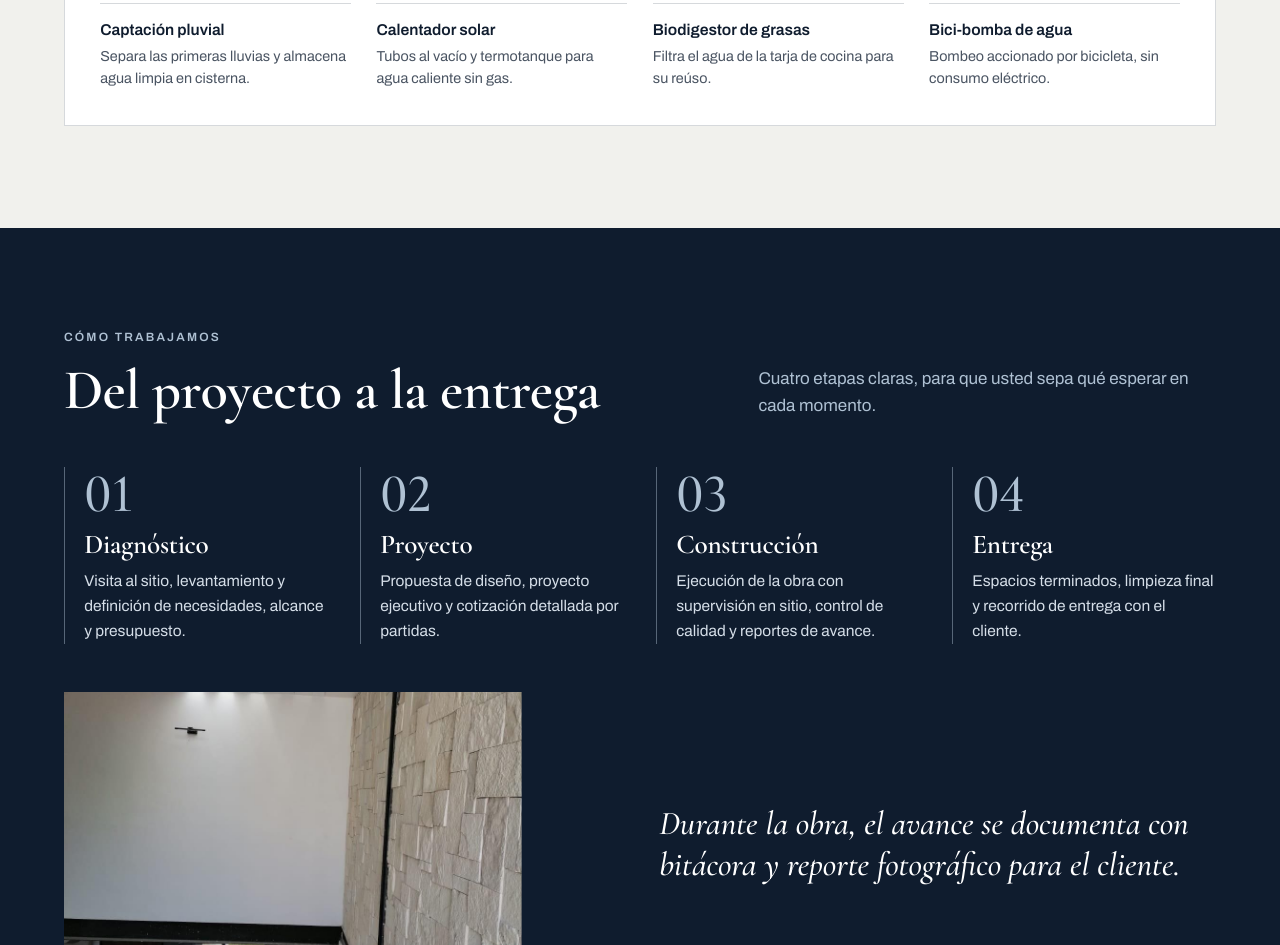
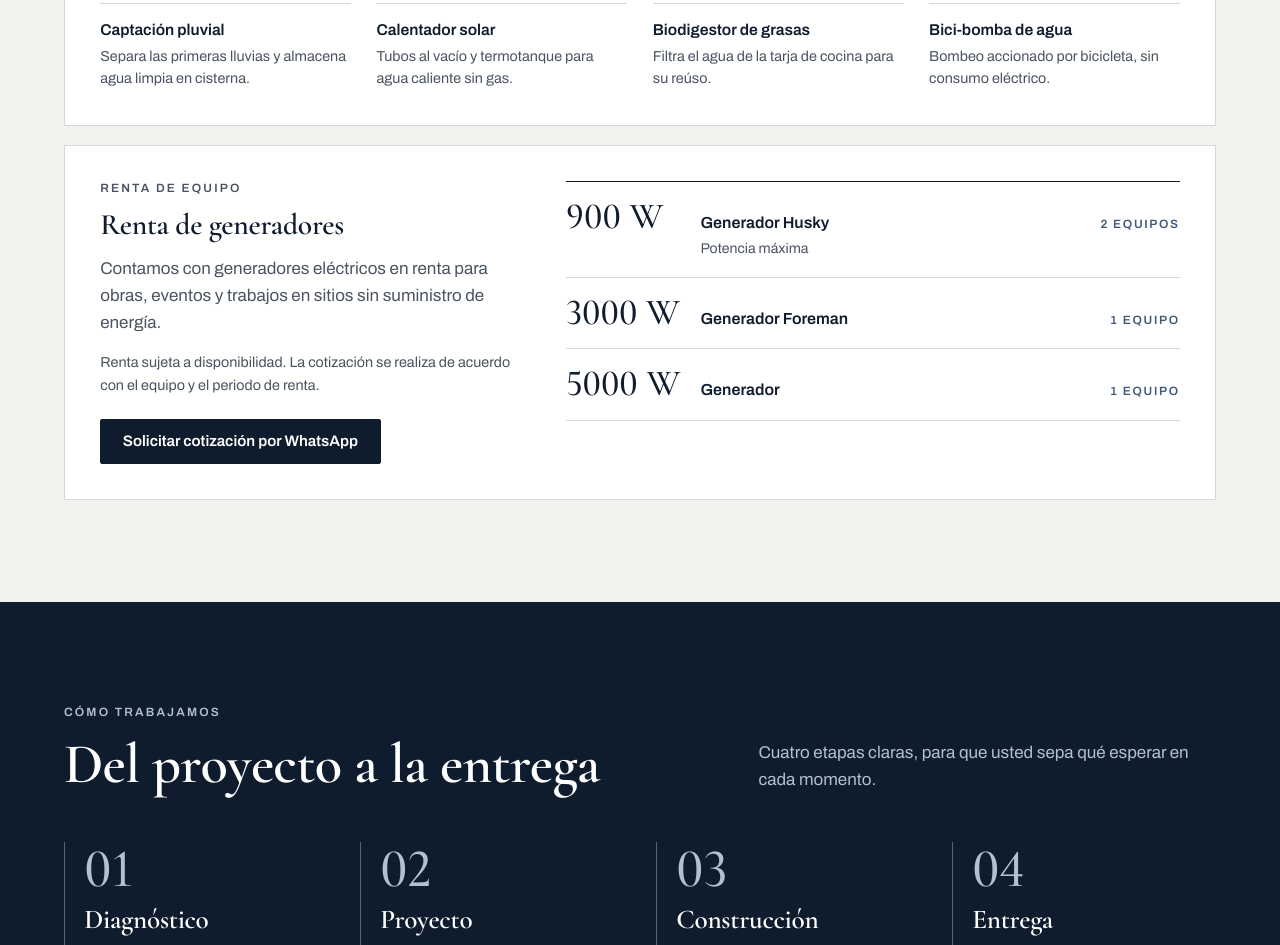
Before and after one commit to guzmansyhair-a11y/adco-arquitectos, a plain HTML site: page index.html in a window 1280 px wide. Shown: the part 3162-4107 px from the top of the page. Drawn offline with nearby package versions, Linux system fonts and the light colour scheme.

Commit message:
Renta de generadores en Servicios
Bloque con los generadores en inventario (900 W, 3000 W y 5000 W),
botón de cotización por WhatsApp y la opción en el formulario de contacto.

Co-Authored-By: Claude Opus 5.5 <noreply@anthropic.com>
Claude-Session: https://claude.ai/code/session_01SUAEGdFPTfHU93B6T2XApt

```diff
--- a/index.html
+++ b/index.html
@@ -18,7 +18,7 @@
 <link rel="preconnect" href="https://fonts.googleapis.com">
 <link rel="preconnect" href="https://fonts.gstatic.com" crossorigin>
 <link rel="stylesheet" href="https://fonts.googleapis.com/css2?family=Archivo:wght@400;500;600&family=Cormorant+Garamond:ital,wght@0,500;0,600;1,500&display=swap">
-<script type="application/ld+json">{"@context":"https://schema.org","@type":"GeneralContractor","name":"ADCO Arquitectos","legalName":"Corporativo de Servicios en Arquitectura y Construcción ADCO, S.A. de C.V.","url":"https://guzmansyhair-a11y.github.io/adco-arquitectos/","logo":"https://guzmansyhair-a11y.github.io/adco-arquitectos/img/logo-adco-azul.png","image":"https://guzmansyhair-a11y.github.io/adco-arquitectos/img/compartir.jpg","telephone":"+52 777 511 4267","email":"alonzo@adcoarquitectos.com","address":{"@type":"PostalAddress","streetAddress":"Prolongación Miguel Hidalgo 198, Col. Chamilpa","addressLocality":"Cuernavaca","addressRegion":"Morelos","postalCode":"62210","addressCountry":"MX"},"areaServed":["Ciudad de México","Morelos"]}</script>
+<script type="application/ld+json">{"@context":"https://schema.org","@type":"GeneralContractor","name":"ADCO Arquitectos","legalName":"Corporativo de Servicios en Arquitectura y Construcción ADCO, S.A. de C.V.","url":"https://guzmansyhair-a11y.github.io/adco-arquitectos/","logo":"https://guzmansyhair-a11y.github.io/adco-arquitectos/img/logo-adco-azul.png","image":"https://guzmansyhair-a11y.github.io/adco-arquitectos/img/compartir.jpg","telephone":"+52 777 511 4267","email":"alonzo@adcoarquitectos.com","address":{"@type":"PostalAddress","streetAddress":"Prolongación Miguel Hidalgo 198, Col. Chamilpa","addressLocality":"Cuernavaca","addressRegion":"Morelos","postalCode":"62210","addressCountry":"MX"},"areaServed":["Ciudad de México","Morelos"],"makesOffer":{"@type":"Offer","itemOffered":{"@type":"Service","name":"Renta de generadores eléctricos","description":"Generadores de 900 W, 3000 W y 5000 W en renta para obras, eventos y trabajos sin suministro de energía."}}}</script>
 <style>
 :root {
   /* Retícula de 12 columnas · índice tipográfico de obras con vista previa fija · corte diagonal del logotipo ADCO en fotos y bandas */
@@ -137,6 +137,20 @@ p { margin: 0; }
 .eco li { display: grid; gap: .25rem; border-top: 1px solid var(--regla); padding-top: .8rem; }
 .eco li strong { font-weight: 600; font-size: .98rem; }
 .eco li span { color: var(--gris); font-size: .9rem; line-height: 1.5; }
+/* ---------- renta de generadores */
+.renta { margin-top: 1.2rem; background: var(--papel); border: 1px solid var(--regla); padding: clamp(1.4rem, 3vw, 2.2rem); display: grid; grid-template-columns: repeat(12, 1fr); gap: 1.6rem clamp(1rem, 3vw, 2.5rem); scroll-margin-top: 6rem; }
+.renta-texto { grid-column: 1 / span 5; display: grid; gap: .9rem; align-content: start; }
+.renta-texto h3 { font-size: 1.85rem; }
+.renta-texto p { color: var(--gris); }
+.renta-texto .renta-nota { font-size: .9rem; }
+.renta-texto .boton { justify-self: start; margin-top: .5rem; }
+.renta-equipos { grid-column: 6 / span 7; align-self: start; list-style: none; margin: 0; padding: 0; border-top: 1px solid var(--tinta); }
+.renta-equipos li { display: grid; grid-template-columns: 7.2rem 1fr auto; align-items: baseline; gap: .3rem 1.2rem; padding: 1.05rem 0; border-bottom: 1px solid var(--regla); }
+.renta-w { font: 500 2.3rem/1 var(--display); font-variant-numeric: lining-nums; white-space: nowrap; }
+.renta-equipo { display: grid; gap: .15rem; }
+.renta-equipo strong { font-weight: 600; font-size: 1rem; }
+.renta-equipo small { color: var(--gris); font-size: .88rem; }
+.renta-cant { font: 600 .75rem/1.2 var(--texto); letter-spacing: .14em; text-transform: uppercase; color: var(--acero); white-space: nowrap; }
 
 /* ---------- proceso */
 .proceso { background: var(--tinta); color: var(--papel); }
@@ -227,6 +241,7 @@ dialog.ficha::backdrop { background: rgba(15, 28, 46, .72); }
   .fila-flecha { display: none; }
   .servicios-lista { grid-template-columns: 1fr; }
   .eco ul { grid-template-columns: repeat(2, 1fr); }
+  .renta-texto, .renta-equipos { grid-column: 1 / -1; }
   .pasos { grid-template-columns: repeat(2, 1fr); row-gap: 2rem; }
   .proceso-nota figure, .proceso-nota p { grid-column: 1 / -1; }
   .proceso-nota p { margin-top: 1.5rem; }
@@ -241,6 +256,8 @@ dialog.ficha::backdrop { background: rgba(15, 28, 46, .72); }
   .datos { grid-template-columns: 1fr; }
   .datos li { padding: .9rem 0; border-bottom: 1px solid var(--regla); }
   .eco ul, .pasos, .mision, .galeria { grid-template-columns: 1fr; }
+  .renta-equipos li { grid-template-columns: 1fr auto; }
+  .renta-w { grid-column: 1 / -1; }
   .pie p:last-child { margin-left: 0; }
 }
 @media (prefers-reduced-motion: reduce) {
@@ -460,6 +477,20 @@ dialog.ficha::backdrop { background: rgba(15, 28, 46, .72); }
           <li><strong>Bici-bomba de agua</strong><span>Bombeo accionado por bicicleta, sin consumo eléctrico.</span></li>
         </ul>
       </div>
+      <div class="renta" id="renta-generadores" aria-labelledby="titulo-renta">
+        <div class="renta-texto">
+          <p class="ceja">Renta de equipo</p>
+          <h3 id="titulo-renta">Renta de generadores</h3>
+          <p>Contamos con generadores eléctricos en renta para obras, eventos y trabajos en sitios sin suministro de energía.</p>
+          <p class="renta-nota">Renta sujeta a disponibilidad. La cotización se realiza de acuerdo con el equipo y el periodo de renta.</p>
+          <a class="boton boton-lleno" href="https://wa.me/527775114267?text=Hola%2C%20me%20interesa%20la%20renta%20de%20un%20generador%20de%20ADCO.%0A%0ANombre%3A%20%0AGenerador%20de%20inter%C3%A9s%20(900%20W%2C%203000%20W%20o%205000%20W)%3A%20%0AFechas%20de%20renta%3A%20%0ALugar%20de%20uso%3A%20%0A%0A%C2%BFMe%20apoyan%20con%20la%20cotizaci%C3%B3n%20y%20la%20disponibilidad%2C%20por%20favor%3F" rel="noopener">Solicitar cotización por WhatsApp</a>
+        </div>
+        <ul class="renta-equipos" aria-label="Generadores disponibles para renta">
+          <li><span class="renta-w">900 W</span><span class="renta-equipo"><strong>Generador Husky</strong><small>Potencia máxima</small></span><span class="renta-cant">2 equipos</span></li>
+          <li><span class="renta-w">3000 W</span><span class="renta-equipo"><strong>Generador Foreman</strong></span><span class="renta-cant">1 equipo</span></li>
+          <li><span class="renta-w">5000 W</span><span class="renta-equipo"><strong>Generador</strong></span><span class="renta-cant">1 equipo</span></li>
+        </ul>
+      </div>
     </div>
   </section>
 
@@ -535,6 +566,7 @@ dialog.ficha::backdrop { background: rgba(15, 28, 46, .72); }
             <option>Interiores y acabados</option>
             <option>Comercio u oficina</option>
             <option>Obra pública o institucional</option>
+            <option>Renta de generadores</option>
             <option>Otro</option>
           </select>
         </div>
@@ -673,7 +705,8 @@ dialog.ficha::backdrop { background: rgba(15, 28, 46, .72); }
   const form = $('formulario'), enviar = $('f-enviar');
   function armar() {
     const nombre = $('f-nombre').value.trim(), tipo = $('f-tipo').value, msg = $('f-mensaje').value.trim();
-    const texto = ['Hola, ' + (nombre ? 'soy ' + nombre + '. ' : '') + 'Me interesa un proyecto de ' + tipo.toLowerCase() + '.', msg].filter(Boolean).join(' ');
+    const interes = tipo === 'Renta de generadores' ? 'Me interesa la renta de un generador.' : 'Me interesa un proyecto de ' + tipo.toLowerCase() + '.';
+    const texto = ['Hola, ' + (nombre ? 'soy ' + nombre + '. ' : '') + interes, msg].filter(Boolean).join(' ');
     enviar.href = 'https://wa.me/527775114267?text=' + encodeURIComponent(texto);
   }
   form.addEventListener('input', armar);
```
